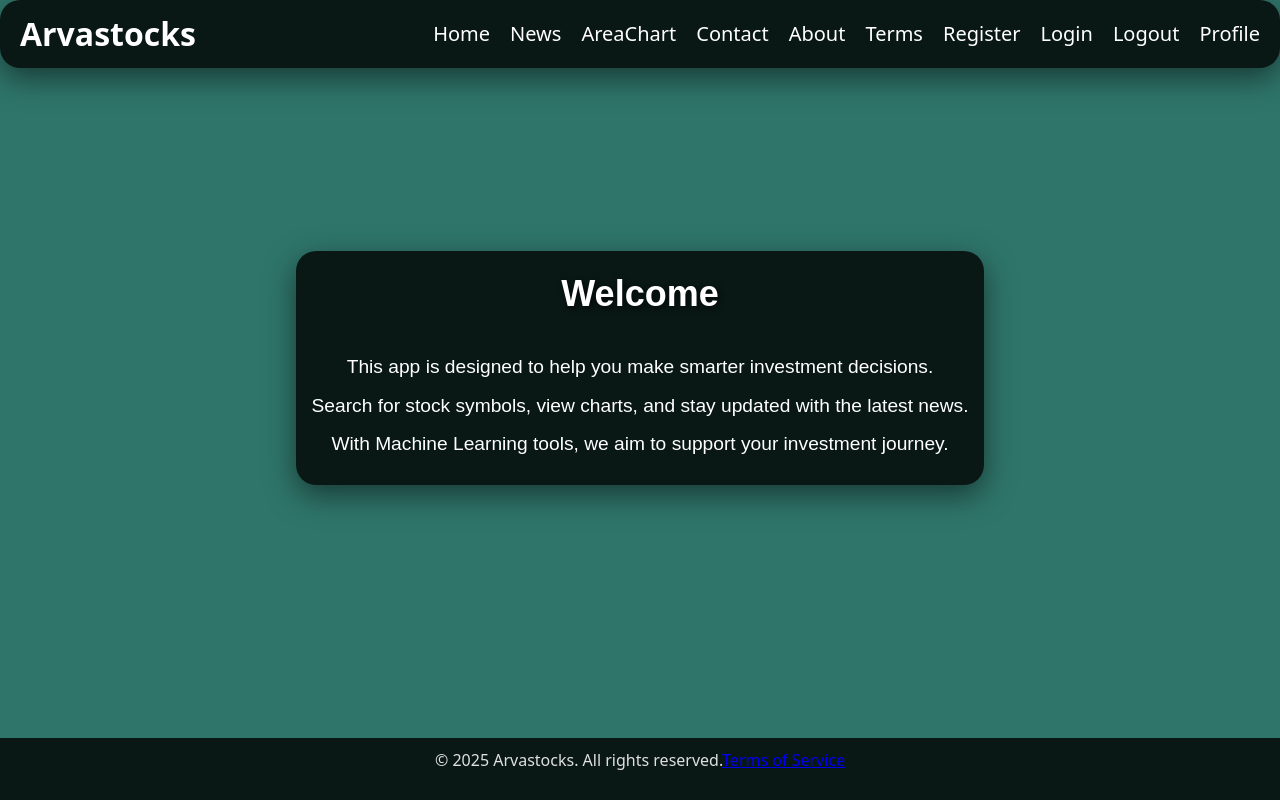
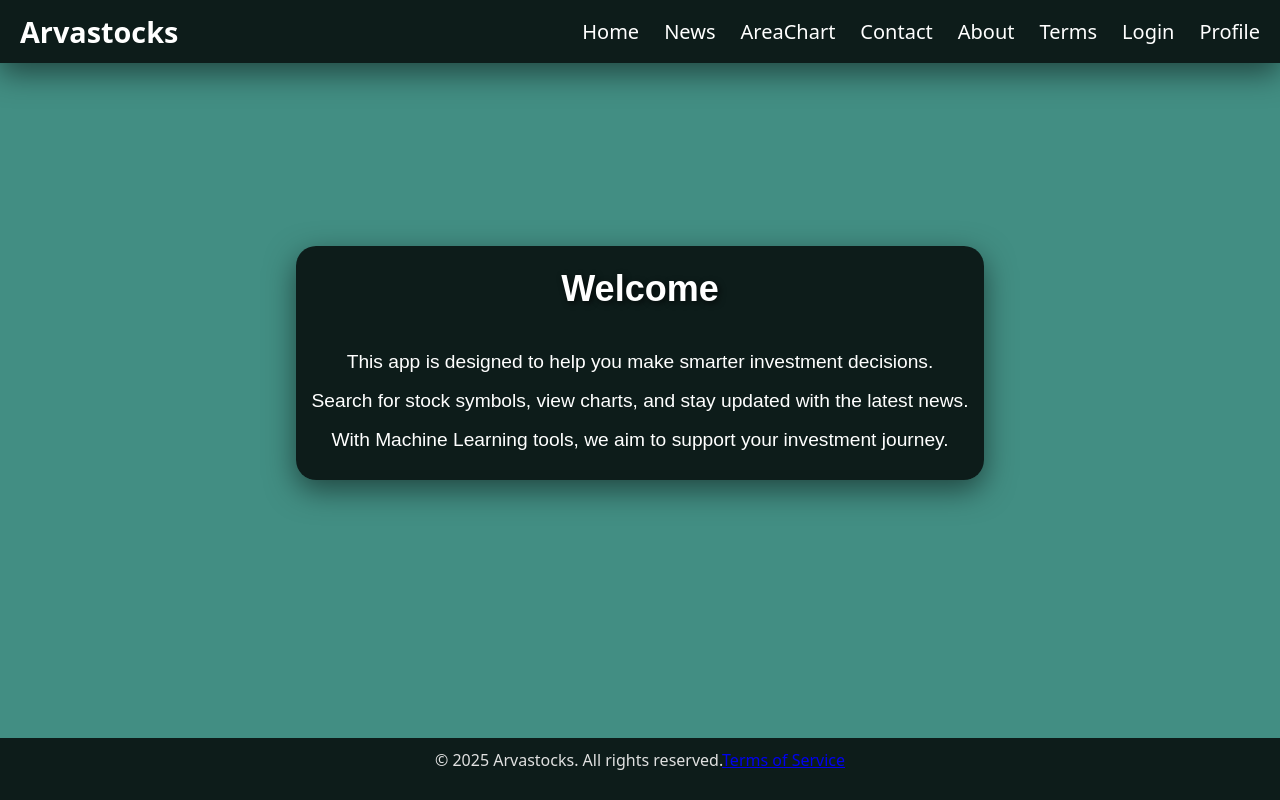
Before and after one commit to balazsarva-dev/Arvastocks, a React (Vite) app in the folder frontend/: page / in a window 1280 px wide. Built offline with nearby package versions, Linux system fonts and the light colour scheme; what chartjs-plugin-zoom would draw is missing.

Commit message:
New styles added

```diff
--- a/frontend/src/components/Navbar.css
+++ b/frontend/src/components/Navbar.css
@@ -4,22 +4,21 @@
   justify-content: space-between;
   align-items: center;
   padding: 10px 20px;
-  background: rgba(0, 0, 0, 0.8); /* Darker semi-transparent background */
-  border-radius: 20px;
+  background: rgba(0, 0, 0, 0.8);
   box-shadow: 0 10px 30px rgba(0, 0, 0, 0.5);
   color: #ffffff;
   position: relative;
 }
 
 .navbar-logo {
-  font-size: 2rem;
+  font-size: 1.8rem;
   margin: 0;
 }
 
 .nav-links {
   display: flex;
   list-style: none;
-  gap: 20px;
+  gap: 25px;
 }
 
 .nav-links li a {
@@ -36,7 +35,7 @@
 /* Hamburger Menu */
 .hamburger {
   display: none; /* Hidden by default */
-  font-size: 1.5rem;
+  font-size: 1.2rem;
   background: none;
   border: none;
   color: #ffffff;
--- a/frontend/src/components/Navbar.jsx
+++ b/frontend/src/components/Navbar.jsx
@@ -1,5 +1,5 @@
 import React, { useState } from 'react';
-import './Navbar.css'; // Ensure the CSS file is imported
+import './Navbar.css';
 
 const Navbar = () => {
   const [isMenuOpen, setIsMenuOpen] = useState(false);
@@ -21,9 +21,7 @@ const Navbar = () => {
         <li><a href="/contact">Contact</a></li>
         <li><a href="/about">About</a></li>
         <li><a href="/terms">Terms</a></li>
-        <li><a href="/register">Register</a></li>
         <li><a href="/login">Login</a></li>
-        <li><a href="/logout">Logout</a></li>
         <li><a href="/profile">Profile</a></li>
       </ul>
     </header>
--- a/frontend/src/components/users/Profile.jsx
+++ b/frontend/src/components/users/Profile.jsx
@@ -45,6 +45,7 @@ const Profile = () => {
       <div className="profile-actions">
         <button onClick={() => navigate('/update_email')}>Update email</button>
         <button onClick={() => navigate('/change_password')}>Update password</button>
+        <button onClick={() => navigate('/logout')}>Logout</button>
         <button onClick={() => navigate('/delete_account')}>Delete account</button>
       </div>
     </div>
--- a/frontend/src/index.css
+++ b/frontend/src/index.css
@@ -28,7 +28,7 @@ body {
   min-height: 100vh; /* Full viewport height */
   margin: 0;
   padding: 0;
-  background-color: #2f756a; /* Background color */
+  background-color: #428e83; /* Background color */
   color: #ffffff; /* Default text color */
 }
 
@@ -75,10 +75,10 @@ p {
 /* Buttons */
 button {
   text-align: center;
-  margin: 20px auto;
+  margin: 15px auto;
   border-radius: 10px;
   border: 2px solid transparent;
-  padding: 16px 60px;
+  padding: 16px 30px;
   font-size: 16px;
   font-weight: 500;
   font-family: inherit;
@@ -258,10 +258,10 @@ button:focus-visible {
 }
 
 .news-title {
-  font-size: 1.5rem; /* Increase the font size */
+  font-size: 1.35rem; /* Increase the font size */
   font-weight: bold; /* Make the title bold */
   margin-bottom: 10px; /* Add spacing below the title */
-  color: #62f878; /* Darker color for better readability */
+  color: #ffffff; /* Darker color for better readability */
 }
 .checkbox-container {
   display: flex;
```
